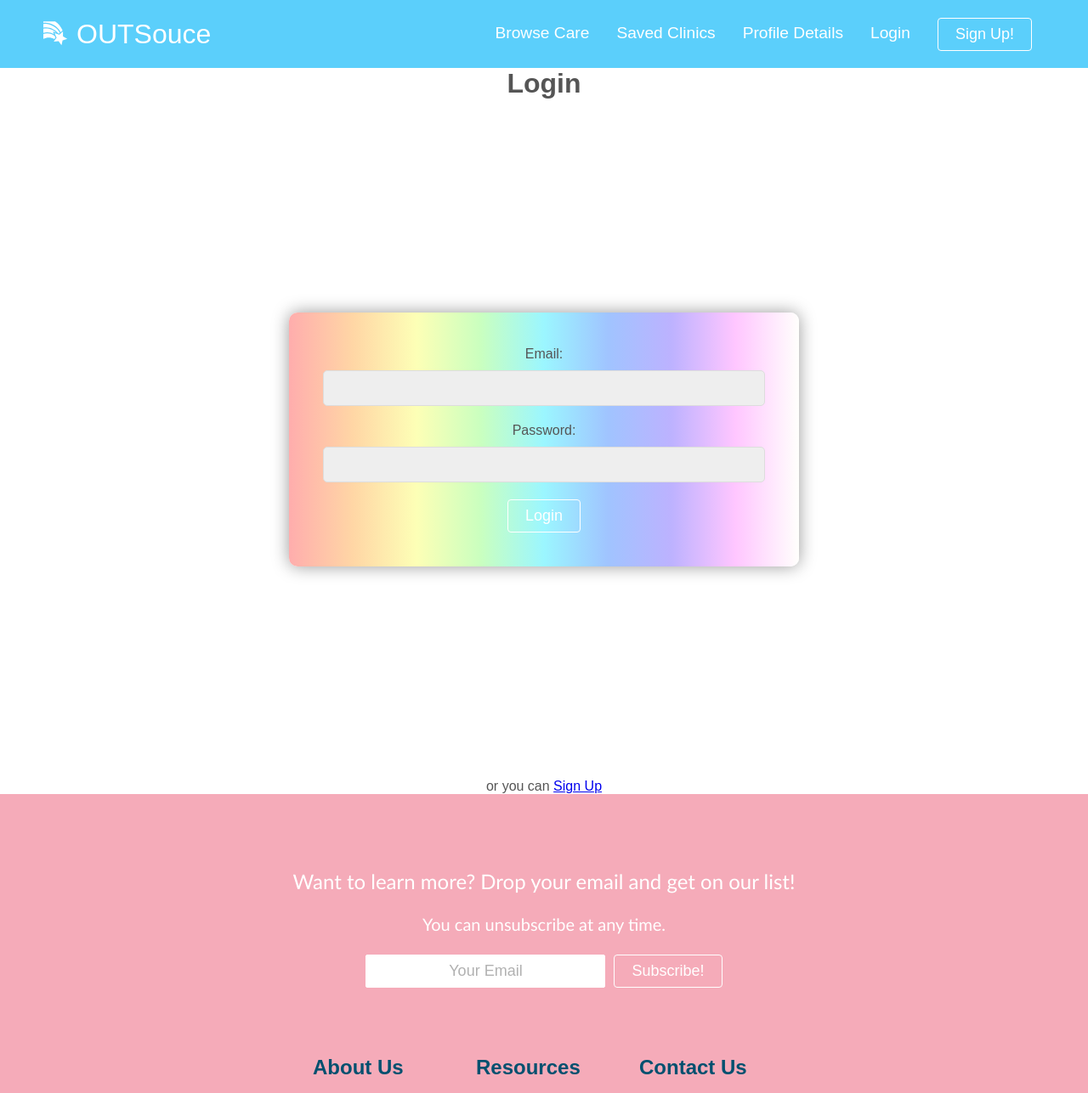
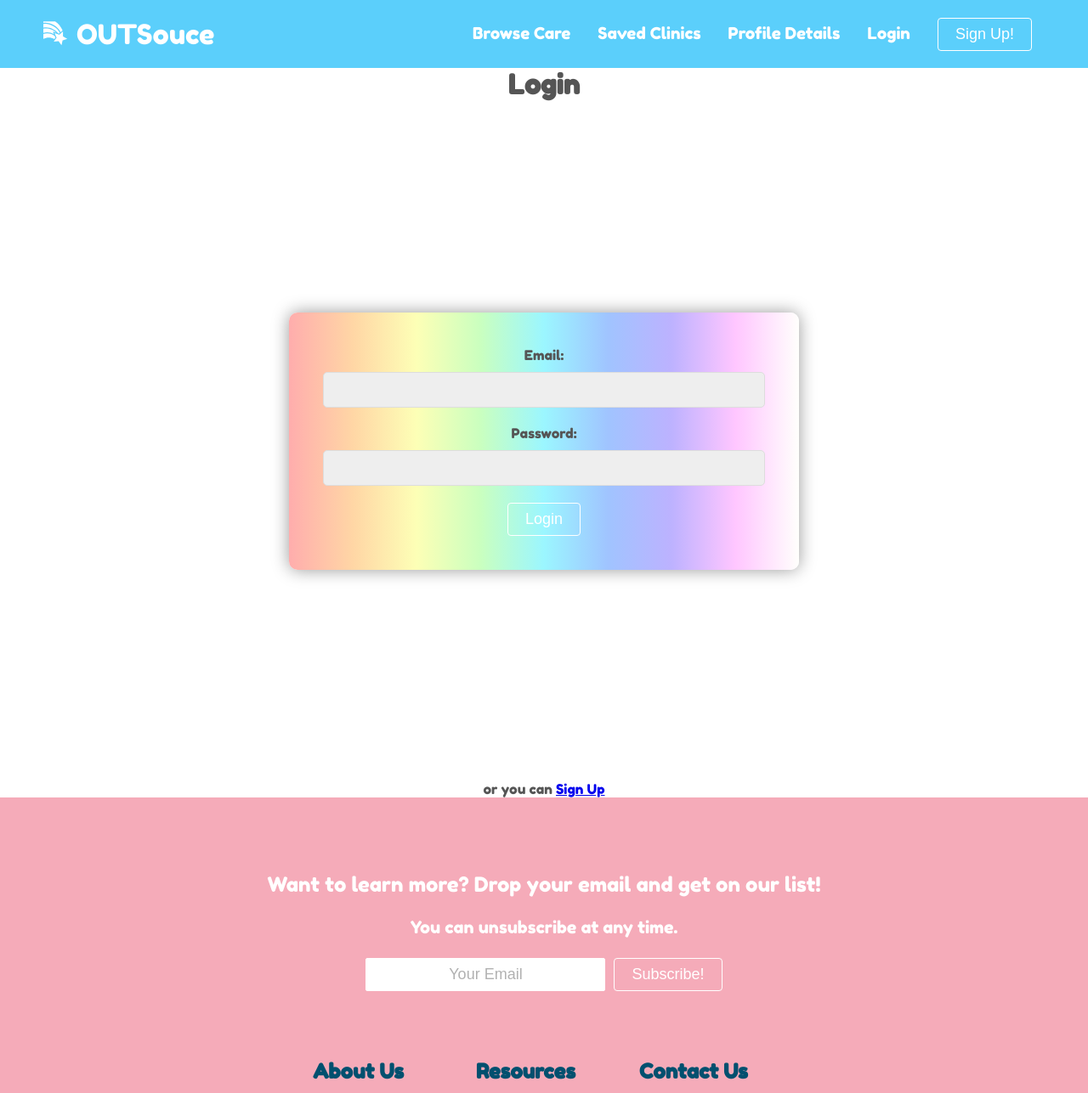
Before and after one commit to bitz820/OUTSource, a React (Create React App) app in the folder client/: page /login in a window 1280 px wide. Shown: the top 1287 px of the page at 85% size. Built offline with nearby package versions, Linux system fonts and the light colour scheme; no server answers.

Commit message:
final commit before trying to refactor this beast for styling

```diff
--- a/client/public/index.html
+++ b/client/public/index.html
@@ -1,18 +1,26 @@
 <!DOCTYPE html>
 <html lang="en">
+
 <head>
   <meta charset="utf-8" />
   <meta name="viewport" content="width=device-width, initial-scale=1" />
   <link rel="icon" href="./favicon.ico" />
   <link rel="icon" type="image/png" sizes="32x32" href="./favicon-32x32.png">
   <link rel="icon" type="image/png" sizes="16x16" href="./favicon-16x16.png">
+  <link rel="preconnect" href="https://fonts.googleapis.com">
+  <link rel="preconnect" href="https://fonts.gstatic.com" crossorigin>
+  <link href="https://fonts.googleapis.com/css2?family=Fredoka+One&family=Poppins:wght@400;500;600;700;800&display=swap" rel="stylesheet">
+    <!-- <script type="module" src="https://locator.hiv.gov/build/locator-widget.esm.js"></script><script src="https://locator.hiv.gov/build/locator-widget.js"></script> -->
 
   <meta name="theme-color" content="#000000" />
   <title>OUTSouce</title>
 </head>
+
 <body>
   <div id="root">
+  </div>
+  <!-- <locator-widget>
+    </locator-widget> -->
+</body>
 
-    </div>
-  </body>
 </html>
--- a/client/src/Components/Card.css
+++ b/client/src/Components/Card.css
@@ -13,7 +13,7 @@ $clr-gray700: #161d34; */
 }
 
 body {
-    font-family: "Noto Sans", sans-serif;
+    /* font-family: "Noto Sans", sans-serif; */
     flex-grow: 1;
 }
 
--- a/client/src/Components/HeroSection.js
+++ b/client/src/Components/HeroSection.js
@@ -3,6 +3,7 @@ import './HeroSection.css';
 import outsource from "../media/outsource.jpeg"
 import outsource2 from "../media/outsource2.jpeg"
 import outsource3 from "../media/outsource3.jpeg"
+import outsource4 from "../media/outsource4.jpeg"
 import { Button } from './pages/Button';
 
 
@@ -24,7 +25,7 @@ function HeroSection() {
             <div className='col'>
               <div className='home__hero-text-wrapper'>
                 <div className='top-line'>
-                <h1 className={'heading'}>
+                <h1 className='heading'>
                   We at OUTSource are passionate about finding and delivering the best, state-of-the-art sexual health services – regardless of race, creed, gender, gender identity, or sexual orientation – without judgment or stigma.
                 </h1>
                 </div>
@@ -57,8 +58,12 @@ function HeroSection() {
           >
             <div className='col'>
               <div className='home__hero-text-wrapper'>
-                <p className='top-line dark'>
-                  OUTSource's partners almost unanimously still require all individuals to wear a mask, be screened and practice social distancing. Please check with the individual provider and remain committed to controlling the spread of COVID-19.   Our patients, healthcare providers, and staff thank you!
+              <h1 className='heading dark'>
+                  Covid Policy
+                </h1>
+
+                <p className='top-line'>
+                  OUTSource's partners still require all individuals to wear a mask, be screened and practice social distancing. Please check with the individual provider and remain committed to controlling the spread of COVID-19.   Our patients, healthcare providers, and staff thank you!
 
                 </p>
               </div>
@@ -97,8 +102,7 @@ function HeroSection() {
             </div>
             <div className='col'>
               <div className='home__hero-img-wrapper'>
-                Picture
-                <img src={null} alt="placeholder" className='home__hero-img' />
+                <img src={outsource4} alt="placeholder" className='home__hero-img' />
               </div>
             </div>
           </div>
--- a/client/src/Components/Styles.js
+++ b/client/src/Components/Styles.js
@@ -8,6 +8,8 @@ import styled, { createGlobalStyle, css } from "styled-components"
 export const AppStyle = styled.div`
 text-align: center;
 box-sizing: border-box;
+font-family: 'Fredoka One', cursive;
+/* font-family: 'Poppins', sans-serif; */
 `
 
 // Form Styling
@@ -17,7 +19,7 @@ html {
 }
 body {
     background: white;
-    font-family: Arial, Helvetica, sans-serif;
+    /* font-family: Arial, Helvetica, sans-serif; */
     height: 100%;
     margin: 0;
     color: #555;
@@ -89,7 +91,7 @@ export const CardStyle = styled.div`
 }
 
 body {
-    font-family: "Noto Sans", sans-serif;
+    /* font-family: "Noto Sans", sans-serif; */
     flex-grow: 1;
 }
 
--- a/client/src/Components/pages/Footer.css
+++ b/client/src/Components/pages/Footer.css
@@ -19,8 +19,8 @@
 }
 
 .footer-subscription > p {
-  font-family: 'Trebuchet MS', 'Lucida Sans Unicode', 'Lucida Grande',
-    'Lucida Sans', Arial, sans-serif;
+  /* font-family: 'Trebuchet MS', 'Lucida Sans Unicode', 'Lucida Grande',
+    'Lucida Sans', Arial, sans-serif; */
 }
 
 .footer-subscription-heading {
```
Also changed, not shown: client/src/Components/Home.js (+0 -31 lines), client/src/media/outsource4.jpeg (added). Lines whose indentation alone changed are shown as unchanged.
